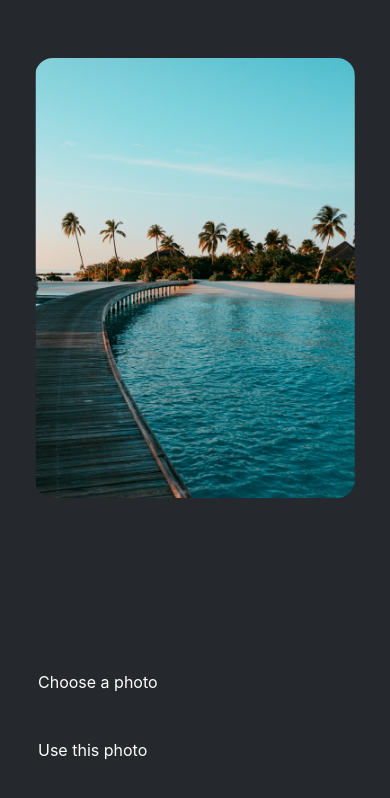
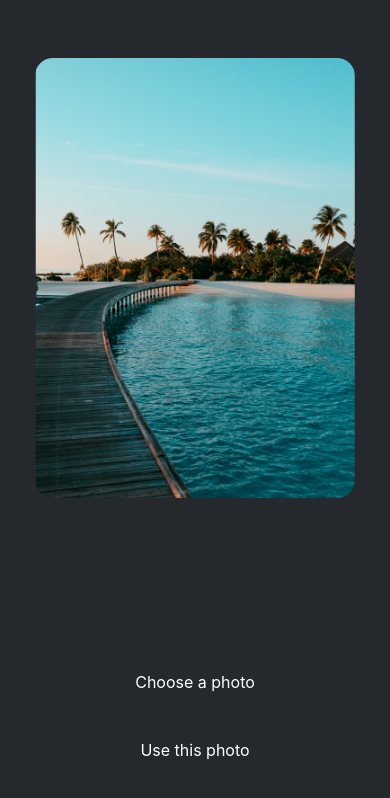
Before and after one commit to egbazua/sticker-smash, a React Native app: screen / in a window 390 px wide. Shown: the top 798 px of the page. Built offline with nearby package versions, Linux system fonts and the light colour scheme.

Commit message:
fixing button styles

```diff
--- a/components/Button.tsx
+++ b/components/Button.tsx
@@ -1,6 +1,6 @@
 import { View, Text, StyleSheet, Pressable } from 'react-native'
 
-export default function Button({ label }: { label: string }) {
+export default function Button({ label }: Readonly<{ label: string }>) {
   return (
     <View style={styles.buttonContainer}>
       <Pressable style={styles.button} onPress={() => alert('You pressed a button.')}>
@@ -24,6 +24,7 @@ const styles = StyleSheet.create({
     width: '100%',
     height: '100%',
     alignItems: 'center',
+    justifyContent: 'center',
     flexDirection: 'row',
   },
   buttonIcon: {
```
